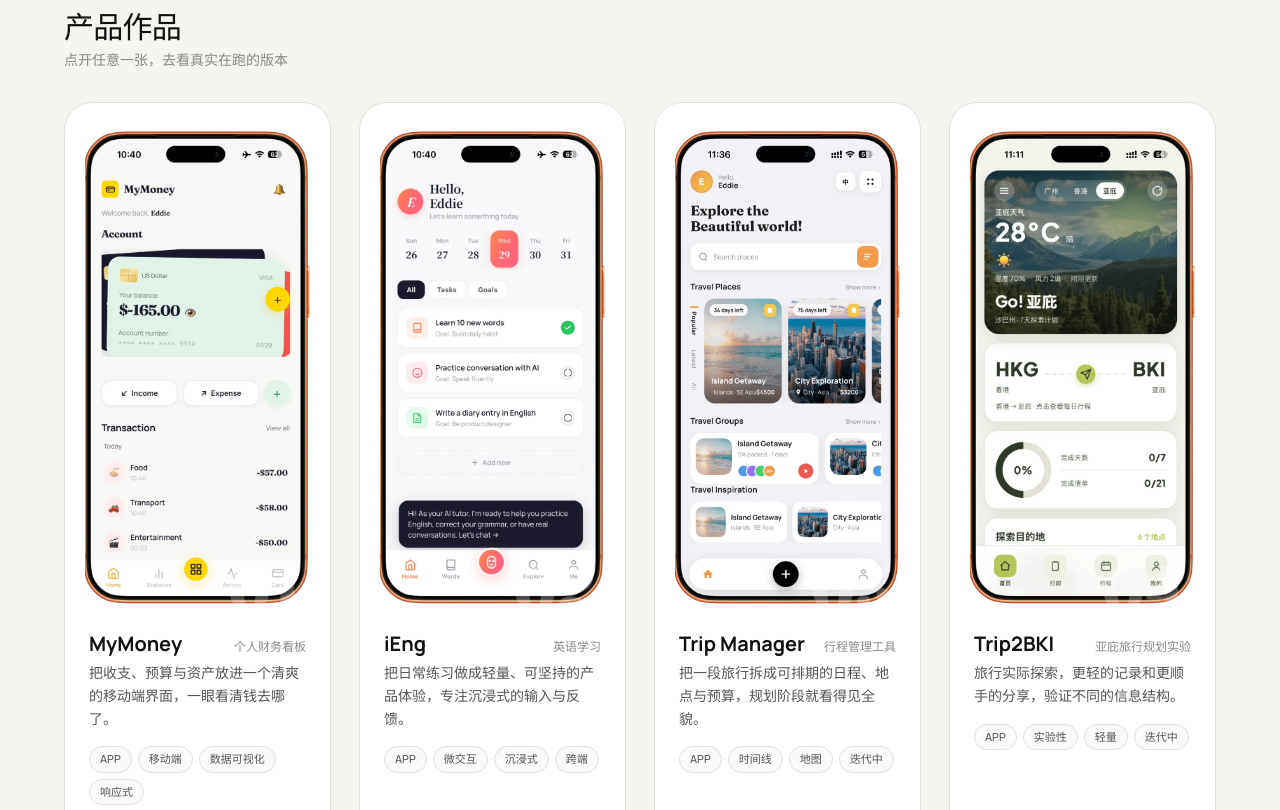
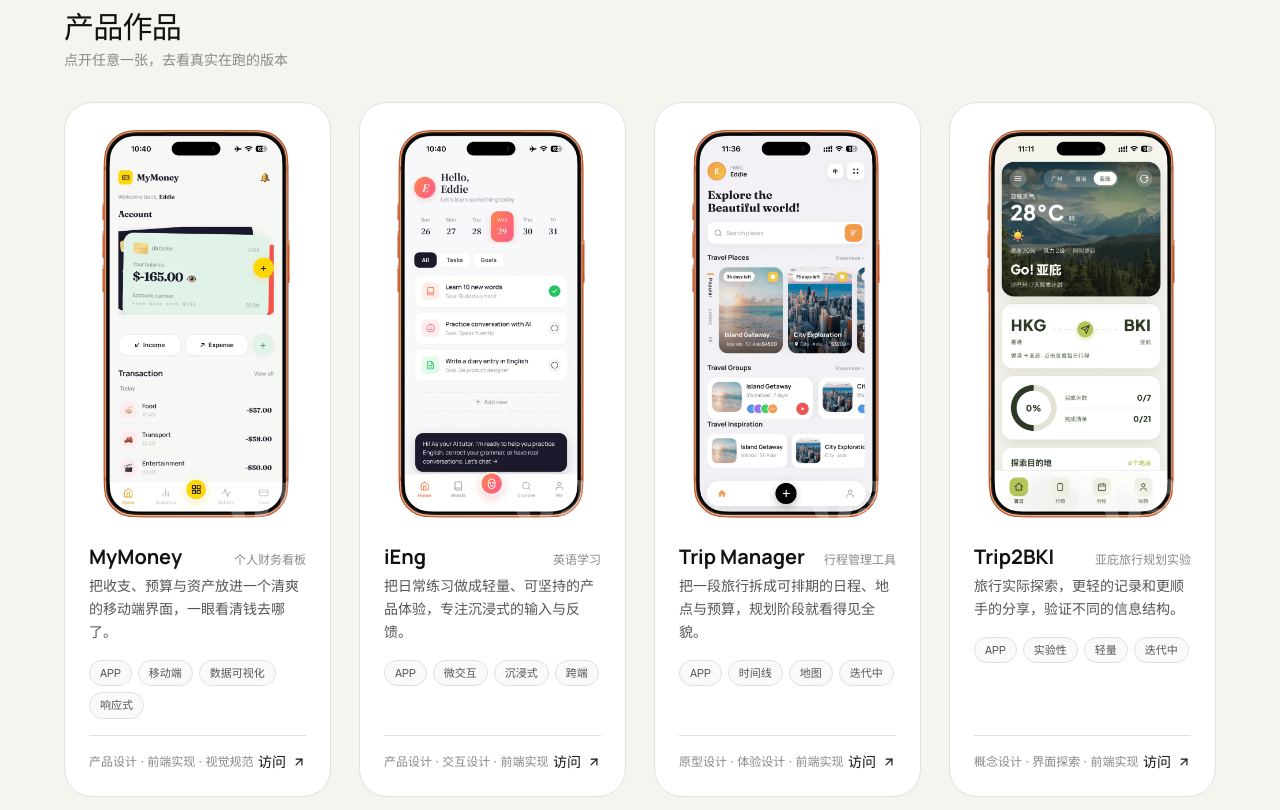
Before and after one commit to eddiewiiii/portal, a React (Vite) app: page /#/design in a window 1280 px wide. Shown: the part 480-1290 px from the top of the page. Built offline with nearby package versions, Linux system fonts and the light colour scheme; a web font is replaced by a local one.

Commit message:
Update Design.tsx

```diff
--- a/src/pages/Design.tsx
+++ b/src/pages/Design.tsx
@@ -160,7 +160,7 @@ export default function Design() {
                 >
                   {/* 设备预览（竖图） */}
                   <div className="p-5 pb-0">
-                    <div className="relative mx-auto w-full max-w-[260px] aspect-[390/844] rounded-[2rem] overflow-hidden bg-gradient-to-br">
+                    <div className="relative mx-auto w-full max-w-[260px] aspect-[780/1387] rounded-[2rem] overflow-hidden bg-gradient-to-br">
                       {/* 渐变兜底封面 */}
                       <div className={`absolute inset-0 bg-gradient-to-br ${p.accent} ${showImg ? "opacity-0" : "opacity-100"} transition-opacity`} />
                       {/* 实拍截图 */}
```
